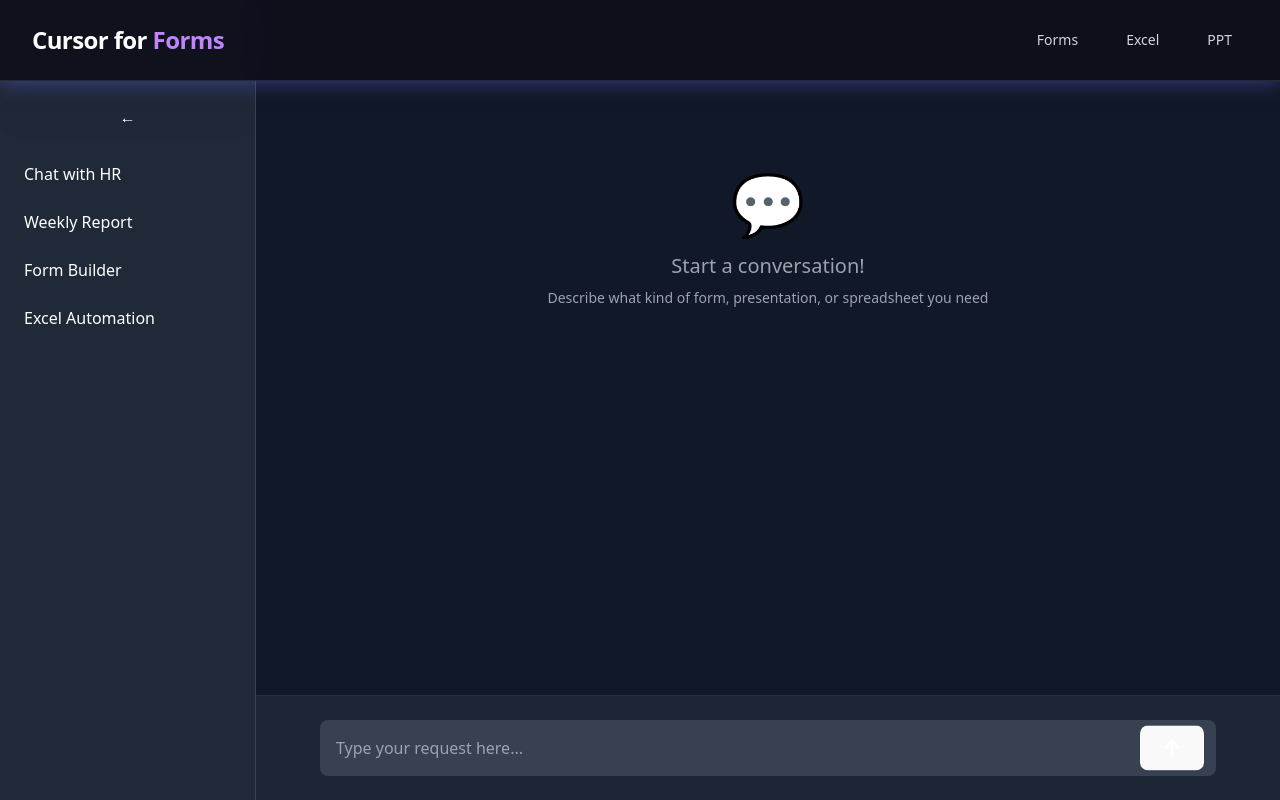
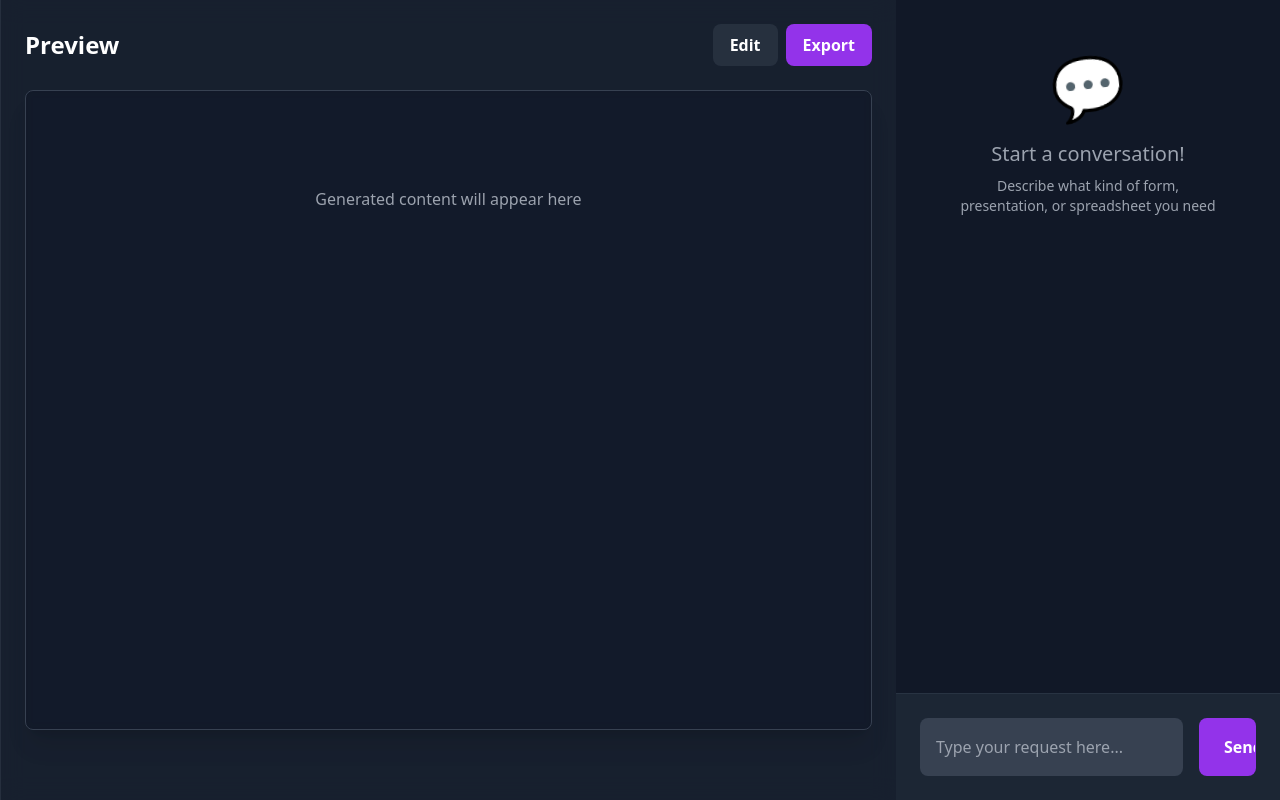
Before and after one commit to kpsr01/ctrl-c-ctrl-v, a React (Vite) app: page /chat in a window 1280 px wide. Built offline with nearby package versions, Linux system fonts and the light colour scheme.

Commit message:
made changes to chat-page

```diff
--- a/src/App.jsx
+++ b/src/App.jsx
@@ -7,7 +7,7 @@ import Navbar from "./components/ui/NavBar";
 function App() {
   return (
     <Router>
-      <Navbar />
+      {/* <Navbar /> */}
       <main className="min-h-screen w-full overflow-x-hidden">
         <Routes>
           <Route path="/" element={<LandingPage />} />
--- /dev/null
+++ b/src/pages/ChatPage.css
@@ -0,0 +1,111 @@
+@keyframes gradient {
+  0%, 100% { background-position: 0% 50%; }
+  50% { background-position: 100% 50%; }
+}
+.animate-gradient {
+  background-size: 200% 200%;
+  animation: gradient 8s ease-in-out infinite;
+}
+
+@keyframes float-slow {
+  0%, 100% { transform: translateY(0) translateX(0); }
+  25% { transform: translateY(-20px) translateX(10px); }
+  50% { transform: translateY(0) translateX(20px); }
+  75% { transform: translateY(20px) translateX(10px); }
+}
+.animate-float-slow {
+  animation: float-slow 8s ease-in-out infinite;
+}
+
+@keyframes float-medium {
+  0%, 100% { transform: translateY(0) translateX(0); }
+  25% { transform: translateY(20px) translateX(-10px); }
+  50% { transform: translateY(0) translateX(-20px); }
+  75% { transform: translateY(-20px) translateX(-10px); }
+}
+.animate-float-medium {
+  animation: float-medium 6s ease-in-out infinite;
+}
+
+@keyframes float-fast {
+  0%, 100% { transform: translateY(0) translateX(0); }
+  25% { transform: translateY(-15px) translateX(15px); }
+  50% { transform: translateY(0) translateX(30px); }
+  75% { transform: translateY(15px) translateX(15px); }
+}
+.animate-float-fast {
+  animation: float-fast 4s ease-in-out infinite;
+}
+
+.glow-white {
+  filter: drop-shadow(0 0 2px rgba(255,255,255,0.3));
+}
+
+@keyframes pulse-slow {
+  0%, 100% { opacity: 1; }
+  50% { opacity: 0.8; }
+}
+.animate-pulse-slow {
+  animation: pulse-slow 2s ease-in-out infinite;
+}
+
+@keyframes bounce-slow {
+  0%, 100% { transform: translateY(0) rotate(0deg); }
+  50% { transform: translateY(-25%) rotate(-12deg); }
+}
+.animate-bounce-slow {
+  animation: bounce-slow 2s ease-in-out infinite;
+}
+
+@keyframes fade-in-up {
+  from {
+    opacity: 0;
+    transform: translateY(20px);
+  }
+  to {
+    opacity: 1;
+    transform: translateY(0);
+  }
+}
+.animate-fade-in-up {
+  animation: fade-in-up 0.6s ease-out;
+}
+
+@keyframes fade-in-side {
+  from {
+    opacity: 0;
+    transform: translateX(20px);
+  }
+  to {
+    opacity: 1;
+    transform: translateX(0);
+  }
+}
+.animate-fade-in-side {
+  animation: fade-in-side 0.5s ease-out;
+}
+
+@keyframes fade-in {
+  from { opacity: 0; }
+  to { opacity: 1; }
+}
+.animate-fade-in {
+  animation: fade-in 0.3s ease-out;
+}
+
+@keyframes scroll-text {
+  0% {
+    transform: translateY(0);
+  }
+  100% {
+    transform: translateY(-50%);
+  }
+}
+
+.animate-scroll-text {
+  animation: scroll-text 15s linear infinite;
+  animation-play-state: running;
+}
+.animate-scroll-text:hover {
+  animation-play-state: paused;
+}
--- a/src/pages/ChatPage.jsx
+++ b/src/pages/ChatPage.jsx
@@ -1,130 +1,145 @@
-import React, { useState } from "react";
+import React, { useState } from 'react';
+import './ChatPage.css';
 
-export default function ChatPage() {
-  const [sidebarOpen, setSidebarOpen] = useState(true);
-  const [chatInput, setChatInput] = useState("");
-  const [messages, setMessages] = useState([]);
-  const [chatHistory, setChatHistory] = useState([
-    "Chat with HR",
-    "Weekly Report",
-    "Form Builder",
-    "Excel Automation",
-  ]);
-
-const handleSubmit = (e) => {
-  e.preventDefault();
-  const trimmed = chatInput.trim();
-  if (!trimmed) return;
-  setMessages([...messages, { type: "user", content: trimmed }]);
-  setChatInput("");
-};
-
-
+// ChatConversation Component
+const ChatConversation = ({ messages }) => {
   return (
-    <div className="h-screen flex bg-gray-900 text-white overflow-hidden">
-      {/* Sidebar */}
-      <div
-        className={`${
-          sidebarOpen ? "w-64" : "w-16"
-        } transition-all duration-300 bg-gray-800 flex flex-col pt-20 border-r border-gray-700`}
-      >
-        <button
-          className="mt-4 text-white p-2 rounded-full hover:bg-gray-700/25 transition backdrop-blur-md bg-gray-800/50"
-          onClick={() => setSidebarOpen(!sidebarOpen)}
-          aria-label="Toggle sidebar"
-        >
-          {sidebarOpen ? "←" : "→"}
-        </button>
-
-        {sidebarOpen && (
-          <div className="mt-4 space-y-2 px-4 overflow-y-auto">
-            {chatHistory.map((item, index) => (
+    <div className="flex-1 p-2 md:p-6 overflow-auto m-4 md:m-10">
+      <div className="max-w-4xl mx-auto space-y-4">
+        {messages.length === 0 && (
+          <div className="text-center text-gray-400 animate-fade-in-up">
+            <div className="text-6xl mb-4 animate-bounce-slow">💬</div>
+            <p className="text-xl mb-2">Start a conversation!</p>
+            <p className="text-sm">Describe what kind of form, presentation, or spreadsheet you need</p>
+          </div>
+        )}
+        {messages.map((message, index) => (
           <div
             key={index}
-                className="p-2 rounded hover:bg-gray-700 cursor-pointer"
+            className={`p-4 rounded-lg backdrop-blur-sm animate-fade-in-side transform transition-all duration-300 hover:scale-[1.02] ${
+              message.type === 'user'
+                ? 'bg-purple-600/90 ml-auto max-w-md shadow-lg shadow-purple-500/20 hover:shadow-purple-500/30'
+                : 'bg-gray-800/90 mr-auto max-w-md border border-gray-700/50 shadow-lg shadow-purple-500/10 hover:shadow-purple-500/20'
+            }`}
+            style={{
+              animationDelay: `${index * 0.1}s`,
+              animationFillMode: 'backwards'
+            }}
           >
-                {item}
+            <div className="relative">
+              {message.type === 'user' ? (
+                <div className="absolute -right-2 -top-2 w-6 h-6 bg-purple-500 rounded-full flex items-center justify-center text-sm animate-fade-in">👤</div>
+              ) : (
+                <div className="absolute -left-2 -top-2 w-6 h-6 bg-gray-700 rounded-full flex items-center justify-center text-sm animate-fade-in">🤖</div>
+              )}
+              <div className="mt-1">{message.content}</div>
+            </div>
           </div>
         ))}
       </div>
-        )}
     </div>
+  );
+};
 
-      {/* Main content wrapper */}
-      <div className="flex flex-col flex-1 h-full">
-        {/* Chat Content */}
-        <div className="flex-1 overflow-y-auto pt-24 px-6 pb-6 relative">
-          <div className="max-w-4xl mx-auto space-y-4">
-            {messages.length === 0 ? (
-              <div className="text-center text-gray-400 animate-fade-in-up">
-                <div className="mt-20 text-6xl mb-4 animate-bounce-slow">
-                  💬
-                </div>
-                <p className="text-xl mb-2">Start a conversation!</p>
-                <p className="text-sm">
-                  Describe what kind of form, presentation, or spreadsheet you
-                  need
-                </p>
-              </div>
-            ) : (
-              messages.map((message, index) => (
-                <div
-                  key={index}
-                  className={`p-4 rounded-lg backdrop-blur-sm animate-fade-in-side transform transition-all duration-300 hover:scale-[1.02] ${
-                    message.type === "user"
-                      ? "bg-purple-600/90 ml-auto max-w-md shadow-lg shadow-purple-500/20"
-                      : "bg-gray-800/90 mr-auto max-w-md border border-gray-700/50 shadow-lg shadow-purple-500/10"
-                  }`}
-                >
-                  <div className="relative">
-                    <div
-                      className={`absolute -top-2 w-6 h-6 rounded-full flex items-center justify-center text-sm animate-fade-in ${
-                        message.type === "user"
-                          ? "bg-purple-500 -right-2"
-                          : "bg-gray-700 -left-2"
-                      }`}
-                    >
-                      {message.type === "user" ? "👤" : "🤖"}
-                    </div>
-                    <div className="mt-1">{message.content}</div>
-                  </div>
-                </div>
-              ))
-            )}
-          </div>
-        </div>
-
-        {/* Input */}
-        <div className="p-6 bg-gray-800/90 backdrop-blur-md border-t border-gray-700/50">
-          <form onSubmit={handleSubmit} className="max-w-4xl mx-auto relative">
+// ChatInputBox Component
+const ChatInputBox = ({ chatInput, setChatInput, handleSubmit }) => {
+  return (
+    <div className="p-2 md:p-6 bg-gray-800/90 backdrop-blur-md border-t border-gray-700/50">
+      <form onSubmit={handleSubmit} className="max-w-4xl mx-auto flex gap-4">
         <input
           type="text"
           value={chatInput}
           onChange={(e) => setChatInput(e.target.value)}
           placeholder="Type your request here..."
-              className="w-full p-4 pr-12 rounded-lg bg-gray-700 text-white placeholder-gray-400 focus:outline-none focus:ring-2 focus:ring-purple-600"
+          className="flex-1 p-4 rounded-lg bg-gray-700 text-white placeholder-gray-400 focus:outline-none focus:ring-2 focus:ring-purple-600"
         />
         <button
           type="submit"
-              className="absolute right-3 top-1/2 transform -translate-y-1/2 text-white hover:text-purple-300"
-              aria-label="Send"
+          className="px-6 py-4 bg-purple-600 rounded-lg font-semibold transition-all duration-500 ease-out hover:shadow-lg hover:shadow-purple-500/30 relative group overflow-hidden transform"
         >
-              <svg
-                xmlns="http://www.w3.org/2000/svg"
-                className="h-6 w-6"
-                fill="none"
-                viewBox="0 0 24 24"
-                stroke="currentColor"
-                strokeWidth={3}
-                strokeLinecap="round"
-                strokeLinejoin="round"
-              >
-                <path d="M12 19V5m0 0l-6 6m6-6l6 6" />
-              </svg>
+          <span className="absolute inset-0 bg-gradient-to-r from-purple-500 via-pink-500 to-red-500 opacity-0 group-hover:opacity-20 transition-opacity duration-300"></span>
+          <span className="relative inline-flex items-center transition-transform duration-300 group-hover:scale-110">
+            <span className="transform transition-transform duration-300 group-hover:translate-x-1">Send</span>
+            <span className="ml-2 transform transition-transform duration-300 group-hover:translate-x-2">→</span>
+          </span>
         </button>
       </form>
+    </div>
+  );
+};
+
+// PreviewPanel Component
+const PreviewPanel = () => {
+  return (
+    <div className="w-full h-full bg-gray-800/50 backdrop-blur-md p-2 md:p-6 border-l border-gray-700/50 transition-all duration-300 ease-in-out">
+      <div className="flex justify-between items-center mb-6">
+        <h2 className="text-2xl font-bold">Preview</h2>
+        <div className="flex gap-2">
+          <button className="px-4 py-2 bg-gray-700/50 rounded-lg font-semibold transition-all duration-500 ease-out hover:shadow-lg hover:shadow-purple-500/30 relative group overflow-hidden transform hover:bg-gray-700/70">
+            <span className="absolute inset-0 bg-gradient-to-r from-purple-500 via-pink-500 to-red-500 opacity-0 group-hover:opacity-20 transition-opacity duration-300"></span>
+            <span className="relative inline-flex items-center transition-transform duration-300 group-hover:scale-110">
+              <span className="transform transition-transform duration-300 group-hover:translate-x-1">Edit</span>
+            </span>
+          </button>
+          <button className="px-4 py-2 bg-purple-600 rounded-lg font-semibold transition-all duration-500 ease-out hover:shadow-lg hover:shadow-purple-500/30 relative group overflow-hidden transform">
+            <span className="absolute inset-0 bg-gradient-to-r from-purple-500 via-pink-500 to-red-500 opacity-0 group-hover:opacity-20 transition-opacity duration-300"></span>
+            <span className="relative inline-flex items-center transition-transform duration-300 group-hover:scale-110">
+              <span className="transform transition-transform duration-300 group-hover:translate-x-1">Export</span>
+            </span>
+          </button>
+        </div>
+      </div>
+      <div className="bg-gray-900/70 h-[40vh] md:h-[80vh] rounded-lg p-4 border border-gray-700 shadow-xl backdrop-blur-sm">
+        {/* Preview content will be rendered here */}
+        <div className="text-gray-400 text-center mt-20">
+          Generated content will appear here
         </div>
       </div>
     </div>
   );
+};
+
+export default function ChatPage() {
+  const [selectedType, setSelectedType] = useState('form');
+  const [chatInput, setChatInput] = useState('');
+  const [messages, setMessages] = useState([]);
+
+  const handleSubmit = (e) => {
+    e.preventDefault();
+    if (!chatInput.trim()) return;
+
+    setMessages([...messages, { type: 'user', content: chatInput }]);
+    // TODO: Add AI response logic here
+    setChatInput('');
+  };
+
+  return (
+    <div className="h-screen w-screen flex bg-gray-900 text-white relative overflow-hidden">
+      {/* Animated background gradient */}
+      <div className="absolute inset-0 -z-10 animate-gradient bg-gradient-to-br from-purple-900 via-gray-900 to-red-900 opacity-40">
+        {/* Floating orbs */}
+        <div className="absolute top-1/4 left-1/4 w-32 h-32 bg-purple-500/20 rounded-full blur-xl animate-float-slow"></div>
+        <div className="absolute bottom-1/4 right-1/4 w-40 h-40 bg-red-500/20 rounded-full blur-xl animate-float-medium"></div>
+        <div className="absolute top-1/2 left-1/2 w-24 h-24 bg-pink-500/20 rounded-full blur-xl animate-float-fast"></div>
+      </div>
+
+      {/* Main Layout Container */}
+      <div className="flex flex-col lg:flex-row w-full h-full gap-4 lg:gap-0">
+        {/* Left Side - Preview Panel (70%) */}
+        <div className="w-full lg:w-[70%]">
+          <PreviewPanel />
+        </div>
+        {/* Right Side - Main Chat Area (30%) */}
+        <div className="w-full lg:w-[30%] flex flex-col min-w-0">
+          <ChatConversation messages={messages} />
+          <ChatInputBox
+            chatInput={chatInput}
+            setChatInput={setChatInput}
+            handleSubmit={handleSubmit}
+          />
+        </div>
+      </div>
+
+    </div>
+  );
 }
```
Lines whose indentation alone changed are shown as unchanged.
